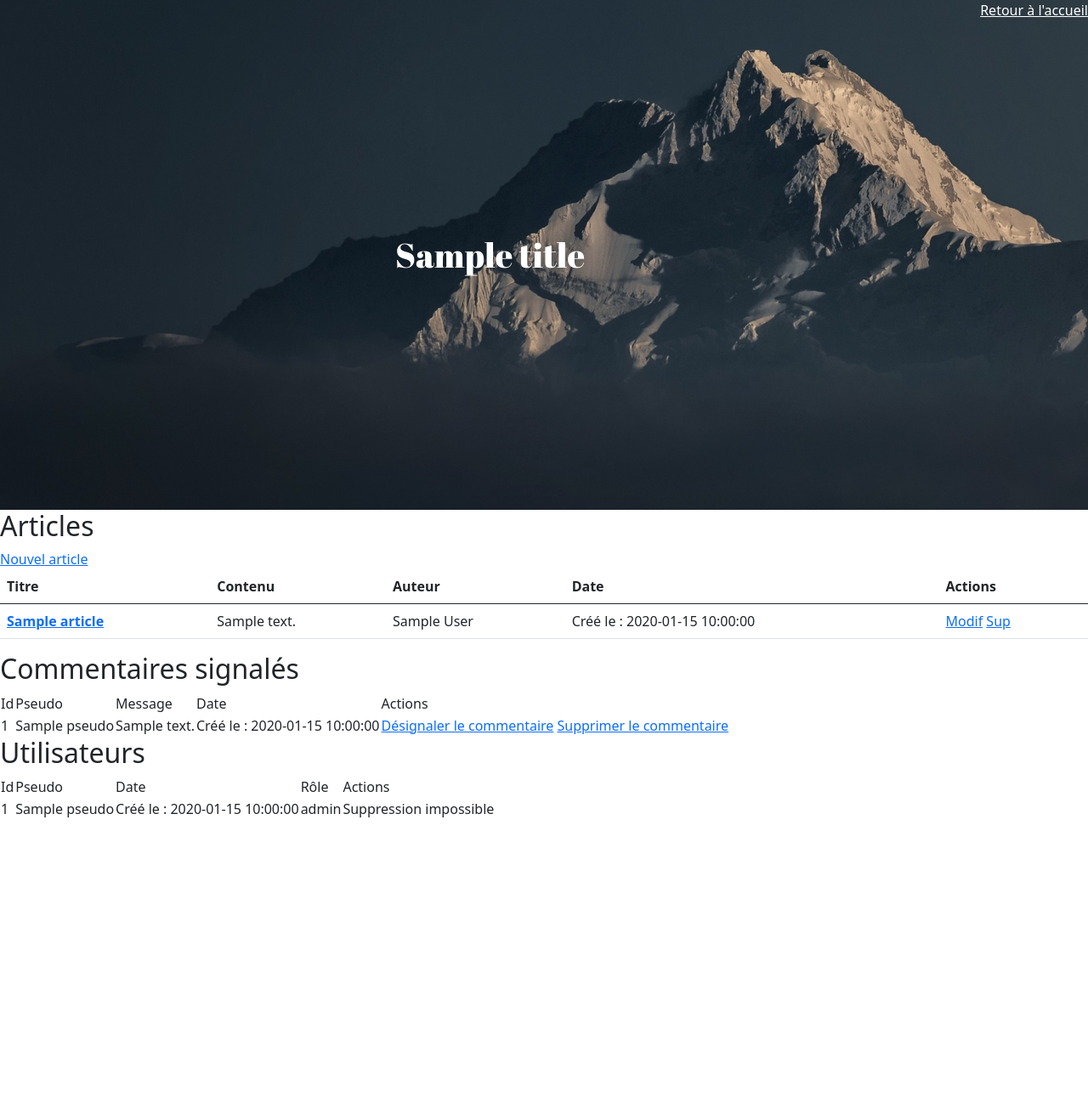
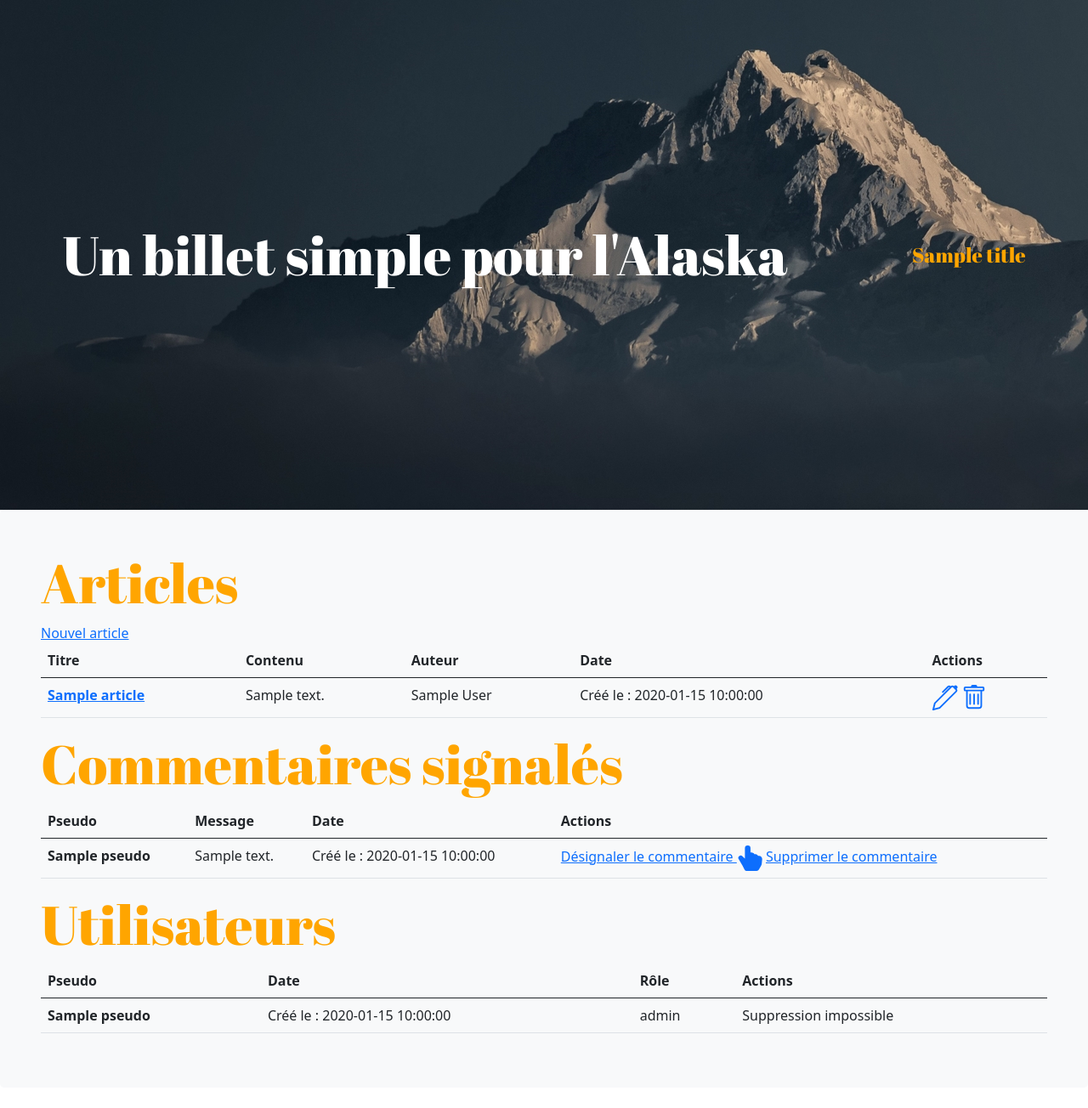
Before and after one commit to LHauwen/Projet-4-OC, a PHP site: template templates/administration.php in a window 1280 px wide. Shown: the part 104-1408 px from the top of the page at 85% size. Before the commit the page ends 1066 px from the top, so only its background shows below. Run offline with PHP 8.4, Linux system fonts and the light colour scheme; the template is opened without the code that fills it: most values are stand-ins (such as "Sample title", 1, 10 or a date in 2020); data that the repository does not hold is empty.

Commit message:
MaJ css site

```diff
--- a/public/css/style.css
+++ b/public/css/style.css
@@ -10,4 +10,26 @@ h1{
     color: white;
     text-align: center;
     margin: auto;
+    font-size: 4em;
 }
+h4{
+  font-family: 'Abril Fatface', cursive;
+  color:orange;
+  margin: auto;
+  font-size: 1.5em;
+}
+h2{
+  font-size: 4em;
+  font-family: 'Abril Fatface', cursive;
+  color:orange;
+}
+h2 a{
+  font-size: 2em;
+  font-family: 'Abril Fatface', cursive;
+  color:orange;
+text-decoration: none;
+}
+
+h2 a:hover{
+  color: purple;
+}
--- a/templates/administration.php
+++ b/templates/administration.php
@@ -6,6 +6,8 @@
 <?= $this->session->show('unflag_comment'); ?>
 <?= $this->session->show('delete_comment'); ?>
 <?= $this->session->show('delete_user'); ?>
+
+<div class="p-5 mb-4 bg-light rounded-3">
     <h2>Articles</h2>
     <a href="../public/index.php?route=addArticle">Nouvel article</a>
     <table class="table">
@@ -30,8 +32,13 @@
             <td><?= htmlspecialchars($article->getAuthor());?></td>
             <td>Créé le : <?= htmlspecialchars($article->getCreatedAt());?></td>
             <td>
-                <a href="../public/index.php?route=editArticle&amp;articleId=<?= $article->getId(); ?>">Modif</a>
-                <a href="../public/index.php?route=deleteArticle&amp;articleId=<?= $article->getId(); ?>">Sup</a>
+                <a href="../public/index.php?route=editArticle&amp;articleId=<?= $article->getId(); ?>"><svg xmlns="http://www.w3.org/2000/svg" width="30" height="30" fill="currentColor" class="bi bi-pen" viewBox="0 0 16 16">
+  <path d="m13.498.795.149-.149a1.207 1.207 0 1 1 1.707 1.708l-.149.148a1.5 1.5 0 0 1-.059 2.059L4.854 14.854a.5.5 0 0 1-.233.131l-4 1a.5.5 0 0 1-.606-.606l1-4a.5.5 0 0 1 .131-.232l9.642-9.642a.5.5 0 0 0-.642.056L6.854 4.854a.5.5 0 1 1-.708-.708L9.44.854A1.5 1.5 0 0 1 11.5.796a1.5 1.5 0 0 1 1.998-.001zm-.644.766a.5.5 0 0 0-.707 0L1.95 11.756l-.764 3.057 3.057-.764L14.44 3.854a.5.5 0 0 0 0-.708l-1.585-1.585z"/>
+</svg></a>
+                <a href="../public/index.php?route=deleteArticle&amp;articleId=<?= $article->getId(); ?>"><svg xmlns="http://www.w3.org/2000/svg" width="30" height="30" fill="currentColor" class="bi bi-trash" viewBox="0 0 16 16">
+  <path d="M5.5 5.5A.5.5 0 0 1 6 6v6a.5.5 0 0 1-1 0V6a.5.5 0 0 1 .5-.5zm2.5 0a.5.5 0 0 1 .5.5v6a.5.5 0 0 1-1 0V6a.5.5 0 0 1 .5-.5zm3 .5a.5.5 0 0 0-1 0v6a.5.5 0 0 0 1 0V6z"/>
+  <path fill-rule="evenodd" d="M14.5 3a1 1 0 0 1-1 1H13v9a2 2 0 0 1-2 2H5a2 2 0 0 1-2-2V4h-.5a1 1 0 0 1-1-1V2a1 1 0 0 1 1-1H6a1 1 0 0 1 1-1h2a1 1 0 0 1 1 1h3.5a1 1 0 0 1 1 1v1zM4.118 4 4 4.059V13a1 1 0 0 0 1 1h6a1 1 0 0 0 1-1V4.059L11.882 4H4.118zM2.5 3V2h11v1h-11z"/>
+</svg></a>
             </td>
             </tr>
             <?php
@@ -40,25 +47,29 @@
     </table>
 
     <h2>Commentaires signalés</h2>
-<table>
+<table class="table">
+    <thead>
     <tr>
-        <td>Id</td>
-        <td>Pseudo</td>
-        <td>Message</td>
-        <td>Date</td>
-        <td>Actions</td>
+
+        <th scope="col">Pseudo</th>
+        <th scope="col">Message</th>
+        <th scope="col">Date</th>
+        <th scope="col">Actions</th>
     </tr>
+    </thead>
 <?php
 foreach ($comments as $comment)
 {
     ?>
     <tr>
-        <td><?= htmlspecialchars($comment->getId());?></td>
-        <td><?= htmlspecialchars($comment->getPseudo());?></td>
+
+        <th scope="row"><?= htmlspecialchars($comment->getPseudo());?></th>
         <td><?= substr(htmlspecialchars($comment->getContent()), 0, 150);?></td>
         <td>Créé le : <?= htmlspecialchars($comment->getCreatedAt());?></td>
         <td>
-            <a href="../public/index.php?route=unflagComment&commentId=<?= $comment->getId(); ?>">Désignaler le commentaire</a>
+            <a href="../public/index.php?route=unflagComment&commentId=<?= $comment->getId(); ?>">Désignaler le commentaire <svg xmlns="http://www.w3.org/2000/svg" width="30" height="30" fill="currentColor" class="bi bi-hand-index-thumb-fill" viewBox="0 0 16 16">
+  <path d="M8.5 1.75v2.716l.047-.002c.312-.012.742-.016 1.051.046.28.056.543.18.738.288.273.152.456.385.56.642l.132-.012c.312-.024.794-.038 1.158.108.37.148.689.487.88.716.075.09.141.175.195.248h.582a2 2 0 0 1 1.99 2.199l-.272 2.715a3.5 3.5 0 0 1-.444 1.389l-1.395 2.441A1.5 1.5 0 0 1 12.42 16H6.118a1.5 1.5 0 0 1-1.342-.83l-1.215-2.43L1.07 8.589a1.517 1.517 0 0 1 2.373-1.852L5 8.293V1.75a1.75 1.75 0 0 1 3.5 0z"/>
+</svg></a>
             <a href="../public/index.php?route=deleteComment&commentId=<?= $comment->getId(); ?>">Supprimer le commentaire</a>
         </td>
 
@@ -70,28 +81,33 @@ foreach ($comments as $comment)
 
 
     <h2>Utilisateurs</h2>
-<table>
+<table class="table">
+<thead>
     <tr>
-        <td>Id</td>
-        <td>Pseudo</td>
-        <td>Date</td>
-        <td>Rôle</td>
-        <td>Actions</td>
+
+        <th scope="col">Pseudo</th>
+        <th scope="col">Date</th>
+        <th scope="col">Rôle</th>
+        <th scope="col">Actions</th>
     </tr>
+    </thead>
     <?php
     foreach ($users as $user)
     {
     ?>
     <tr>
-        <td><?= htmlspecialchars($user->getId());?></td>
-        <td><?= htmlspecialchars($user->getPseudo());?></td>
+
+        <th scope="row"><?= htmlspecialchars($user->getPseudo());?></th>
         <td>Créé le : <?= htmlspecialchars($user->getCreatedAt());?></td>
         <td><?= htmlspecialchars($user->getRole());?></td>
         <td>
             <?php
             if ($user->getRole() !== 'admin') {
                 ?>
-                <a href="../public/index.php?route=deleteUser&userId=<?= $user->getId();?>">Supprimer</a>
+                <a href="../public/index.php?route=deleteUser&userId=<?= $user->getId();?>"> <svg xmlns="http://www.w3.org/2000/svg" width="30" height="30" fill="currentColor" class="bi bi-trash" viewBox="0 0 16 16">
+  <path d="M5.5 5.5A.5.5 0 0 1 6 6v6a.5.5 0 0 1-1 0V6a.5.5 0 0 1 .5-.5zm2.5 0a.5.5 0 0 1 .5.5v6a.5.5 0 0 1-1 0V6a.5.5 0 0 1 .5-.5zm3 .5a.5.5 0 0 0-1 0v6a.5.5 0 0 0 1 0V6z"/>
+  <path fill-rule="evenodd" d="M14.5 3a1 1 0 0 1-1 1H13v9a2 2 0 0 1-2 2H5a2 2 0 0 1-2-2V4h-.5a1 1 0 0 1-1-1V2a1 1 0 0 1 1-1H6a1 1 0 0 1 1-1h2a1 1 0 0 1 1 1h3.5a1 1 0 0 1 1 1v1zM4.118 4 4 4.059V13a1 1 0 0 0 1 1h6a1 1 0 0 0 1-1V4.059L11.882 4H4.118zM2.5 3V2h11v1h-11z"/>
+</svg> Supprimer</a>
             <?php
             } else {
                 ?>
@@ -105,3 +121,4 @@ foreach ($comments as $comment)
     }
     ?>
 </table>
+</div>
--- a/templates/base.php
+++ b/templates/base.php
@@ -73,8 +73,10 @@
 </nav>
 
 <header>
-<h1><?= $title ?></h1>
-<a href="../public/index.php" style="color: white;">Retour à l'accueil</a>
+    <h1>Un billet simple pour l'Alaska</h1>
+
+<h4 class="litleTitle"><?= $title ?></h4>
+
 </header>
 
     <?= $content ?>
--- a/templates/home.php
+++ b/templates/home.php
@@ -5,10 +5,6 @@
 <?= $this->session->show('login_message'); ?>
 <?= $this->session->show('logout'); ?>
 <?= $this->session->show('delete_account'); ?>
-
-
-
-
 
 
 <main class="container">
@@ -20,7 +16,7 @@ foreach ($articles as $article) {
     ?>
         <article class="p-5 mb-4 bg-light rounded-3">
 
-                <h2 class=""><a href="../public/index.php?route=article&articleId=<?= htmlspecialchars($article->getId()) ?>"><?= htmlspecialchars($article->getTitle()); ?></a></h2>
+                <h2><a href="../public/index.php?route=article&articleId=<?= htmlspecialchars($article->getId()) ?>"><?= htmlspecialchars($article->getTitle()); ?></a></h2>
                 <p><?= nl2br(htmlspecialchars_decode($article->getContent())); ?></p><br>
 
                 <p><?= htmlspecialchars($article->getAuthor()); ?></p>
```
Also changed, not shown: templates/login.php (+7 -9 lines), templates/register.php (+7 -9 lines).
